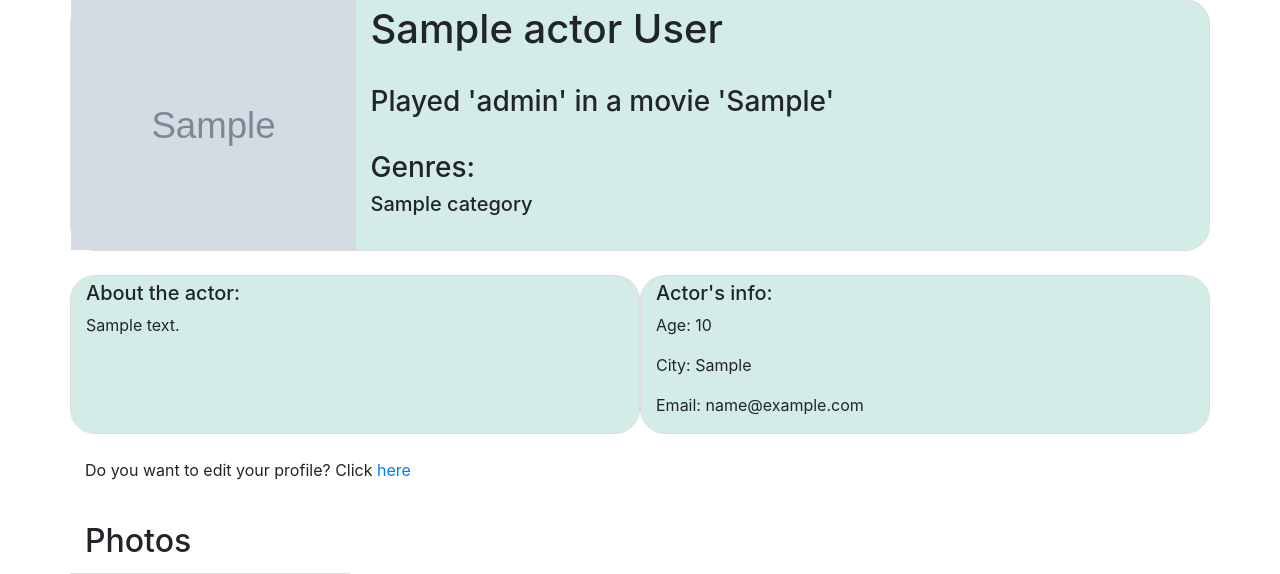
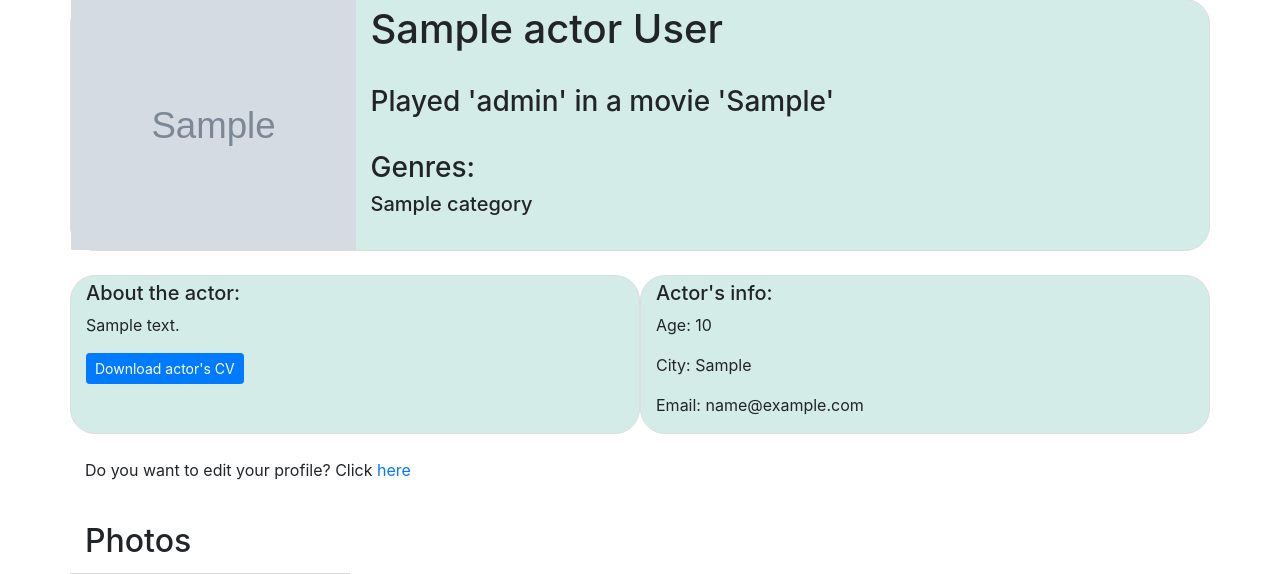
Before and after one commit to Strzechowski/ActorCareers, a Django app: page /praca_inzynierska/profile/1 in a window 1280 px wide. Shown: the part 91-665 px from the top of the page. Run offline with Django 3.2, Linux system fonts and the light colour scheme; tables that the repository leaves empty hold one stand-in row (values such as "Sample post"); grey boxes marked "Sample" are stand-in pictures; some libraries are stand-ins or nearby versions.

Commit message:
Actor model: added cv field
Now actor's model has FileField for a CV file.
Also HTML templates are updated.
User can download CV from someone's profile.

```diff
--- a/accounts/views.py
+++ b/accounts/views.py
@@ -43,6 +43,7 @@ def signup(request):
             actor.last_role = actor_form.cleaned_data.get('last_role')
             actor.last_movie = actor_form.cleaned_data.get('last_movie')
             actor.description = actor_form.cleaned_data.get('description')
+            actor.cv = actor_form.cleaned_data.get('cv')
             actor.visible = actor_form.cleaned_data.get('visible')
 
             picture = request.FILES.get('profile_picture', None)
--- a/praca_inzynierska/forms.py
+++ b/praca_inzynierska/forms.py
@@ -13,7 +13,7 @@ class ActorForm(forms.ModelForm):
 
     class Meta:
         model = Actor
-        fields = ('name', 'surname', 'email', 'city', 'last_role', 'last_movie', 'age', 'sex', 'description', 'profile_picture', 'visible')
+        fields = ('name', 'surname', 'email', 'city', 'last_role', 'last_movie', 'age', 'sex', 'description', 'profile_picture', 'cv', 'visible')
         labels = {
             'visible': 'Do you want your profile to be public?'
         }
--- a/praca_inzynierska/models.py
+++ b/praca_inzynierska/models.py
@@ -73,6 +73,7 @@ class Actor(models.Model):
     created_on = models.DateTimeField(auto_now_add = True, blank=True, null=True)
     last_modified = models.DateTimeField(auto_now = True, blank=True, null=True)
     profile_picture = models.ImageField(upload_to='photos/profile_picture/', default='photos/profile_picture/default_profile_picture.png', blank=True, null=True)
+    cv = models.FileField(upload_to='cv/', blank=True, null=True)
     categories = models.ManyToManyField(Category, blank=True)
 
 
--- a/praca_inzynierska/static/praca_inzynierska/css/styles.css
+++ b/praca_inzynierska/static/praca_inzynierska/css/styles.css
@@ -62,6 +62,10 @@ a.overlay {
     margin-top: 5px;
 }
 
+.bottom-buffer-small {
+    margin-bottom: 5px;
+}
+
 .blank-bottom {
     padding-bottom: 75px;
 }
--- a/praca_inzynierska/templates/announcement_detail.html
+++ b/praca_inzynierska/templates/announcement_detail.html
@@ -34,14 +34,17 @@
 <div class="row">
 
     <div class="col-md-6 person-info-container">
-        <div class="top-buffer-small">
+        <div class="top-buffer-small bottom-buffer-small">
             <h5>About the actor:</h5>
             <p>{{ actor.description }}</p>
+            {% if actor.cv %}
+                <a href="{{actor.cv.url }}" class="btn btn-primary btn-sm"> Download actor's CV </a>
+            {% endif %}
         </div>
     </div>
 
     <div class="col-md-6 person-info-container">
-        <div class="top-buffer-small">
+        <div class="top-buffer-small bottom-buffer-small">
             <h5>Actor's info:</h5>
             <p>Age: {{ actor.age }}</p>
             <p>City: {{ actor.city }}</p>
--- a/praca_inzynierska/views.py
+++ b/praca_inzynierska/views.py
@@ -53,6 +53,7 @@ def update_profile(request):
         'last_movie': user.actor.last_movie,
         'description': user.actor.description,
         'profile_picture': user.actor.profile_picture,
+        'cv': user.actor.cv,
         'visible': user.actor.visible,
         'categories': [ request.user.actor.categories ], #initial category does not work...
     }
@@ -73,6 +74,7 @@ def update_profile(request):
             user.actor.last_role = form.cleaned_data.get('last_role')
             user.actor.last_movie = form.cleaned_data.get('last_movie')
             user.actor.description = form.cleaned_data.get('description')
+            user.actor.cv = form.cleaned_data.get('cv')
             user.actor.visible = form.cleaned_data.get('visible')
             picture = request.FILES.get('profile_picture', None)
             if picture is not None:
```
Also changed, not shown: praca_inzynierska/migrations/0020_actor_cv.py (added).
